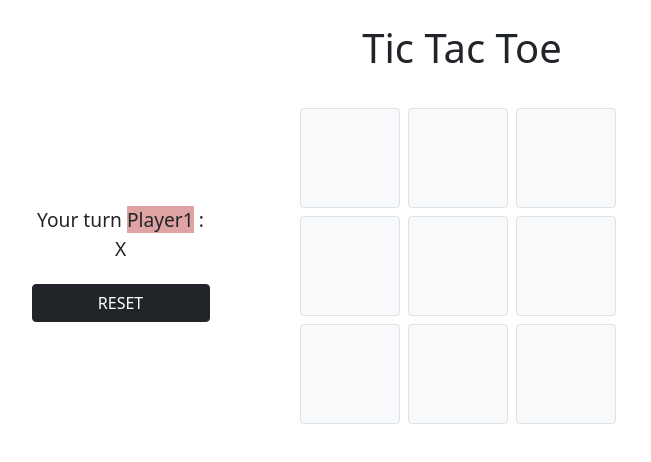
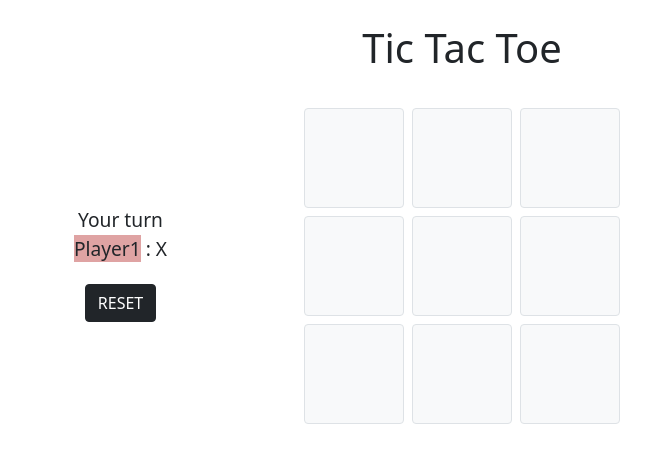
Before and after one commit to god59814/projectt, a React (Create React App) app: page / in a window 1280 px wide. Shown: the top 462 px of the page, without its empty margins (178-829 px from the left). Built offline with nearby package versions, Linux system fonts and the light colour scheme.

Commit message:
Co-authored-by: Ha Chi HOANG <ChiBienayme@users.noreply.github.com>

```diff
--- a/src/components/Grid.js
+++ b/src/components/Grid.js
@@ -57,7 +57,7 @@ class Grid extends React.Component {
 
           allButtons.forEach((button) => {
             if (button.id === id) {
-              button.style.background = "rgba(26, 175, 73, 0.5)";
+              button.style.background = "#FF0A0A";
             }
           });
         }
@@ -85,7 +85,7 @@ class Grid extends React.Component {
 
           allButtons.forEach((button) => {
             if (button.id === id) {
-              button.style.background = "rgba(175, 26, 26, 0.4)";
+              button.style.background = "#67BB3A";
             }
           });
         }
@@ -165,7 +165,7 @@ class Grid extends React.Component {
     this.setState({ disabled: false });
     let clearbuttons = document.querySelectorAll("input");
     clearbuttons.forEach((button) => {
-      if (button.value !== "RESET" && button.value !== "Restart") {
+      if (button.value !== "RESET" && button.value !== "Rejouer") {
         button.value = "";
         button.style.background = "transparent";
       }
@@ -185,16 +185,14 @@ class Grid extends React.Component {
     });
 
     console.log("RESET");
-
   }
 
   render() {
-
     return (
       <section className="container-lg ">
         <h1 className="title text-center">Tic Tac Toe</h1>
         <div className="row justify-content-center ">
-          <div className="col-lg-2 col-md-6  order-1 order-lg-1 rounded p-1 text-center m-1 d-flex flex-column justify-content-center align-items-center">
+          <div className="col-lg-2 col-md-6  order-1 order-lg-1 rounded p-3 text-center m-2 d-flex flex-column justify-content-center align-items-center">
             {this.state.player1Turn ? (
               <p>
                 Your turn <span className="red">Player1</span> : X
@@ -205,7 +203,7 @@ class Grid extends React.Component {
               </p>
             )}
             <input
-              className={`btn btn-dark m-1 col-12`}
+              className={`btn btn-dark m-1`}
               type="reset"
               value="RESET"
               onClick={this.handleReset}
@@ -276,7 +274,7 @@ class Grid extends React.Component {
               It's a draw... Play again?
             </p>
             <input
-              className={`btn btn-dark m-1 ms-2 col-12`}
+              className={`btn btn-dark m-1 ms-2`}
               style={{ display: this.state.displayRestart }}
               type="button"
               value="Restart"
```
